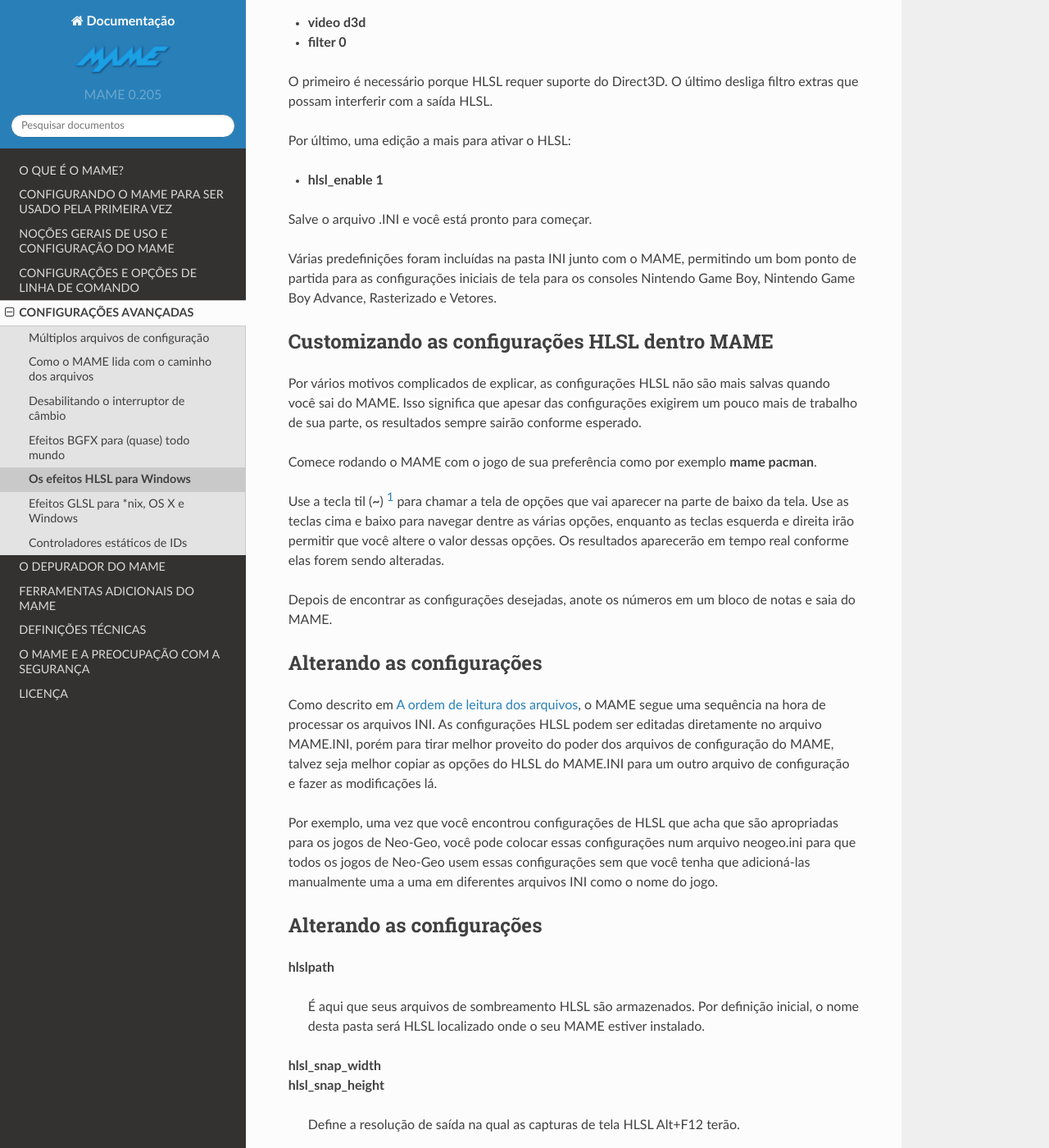
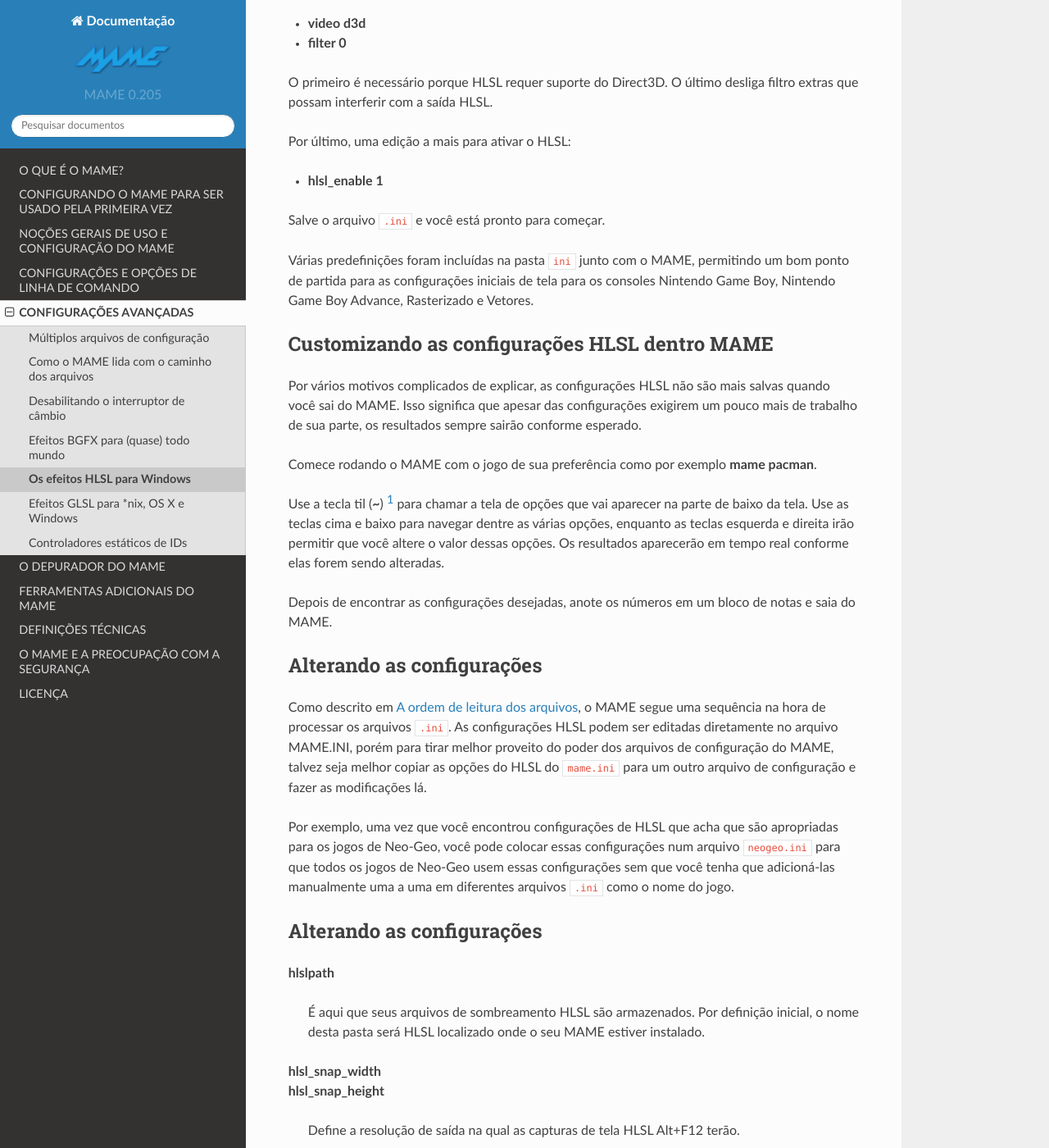
Before and after one commit to wtuemura/mamedoc, a Sphinx documentation site: the page built from source/advanced/hlsl.rst, in a window 1280 px wide and 1400 px high, scrolled down 1408 px. Shown: the whole window at 82% size. Built offline with Sphinx 7.4.7 and the Read the Docs theme 2.0.0, drawn with Linux system fonts in a browser that asks for light colours; some of the changed text lies outside the part shown.

Commit message:
Secando gelo 2

```diff
--- a/source/advanced/hlsl.rst
+++ b/source/advanced/hlsl.rst
@@ -65,7 +65,7 @@
 As distribuições oficiais do MAME já incluem o HLSL, então você não
 precisa baixar nenhum outro arquivo adicional.
 
-Abra o seu MAME.INI no seu editor de texto preferido como o bloco de
+Abra o seu ``mame.ini`` no seu editor de texto preferido como o bloco de
 notas por exemplo e verifique se as seguintes opções estão definidas
 corretamente:
 
@@ -79,10 +79,10 @@
 
 * **hlsl_enable 1**
 
-Salve o arquivo .INI e você está pronto para começar.
+Salve o arquivo ``.ini`` e você está pronto para começar.
 
 
-Várias predefinições foram incluídas na pasta INI junto com o MAME,
+Várias predefinições foram incluídas na pasta ``ini`` junto com o MAME,
 permitindo um bom ponto de partida para as configurações iniciais de
 tela para os consoles Nintendo Game Boy, Nintendo Game Boy Advance,
 Rasterizado e Vetores.
@@ -113,17 +113,17 @@
 --------------------------
 
 Como descrito em :ref:`advanced-multi-CFG`, o MAME segue uma sequência
-na hora de processar os arquivos INI. As configurações HLSL podem ser
-editadas diretamente no arquivo MAME.INI, porém para tirar melhor
+na hora de processar os arquivos ``.ini``. As configurações HLSL podem
+ser editadas diretamente no arquivo MAME.INI, porém para tirar melhor
 proveito do poder dos arquivos de configuração do MAME, talvez seja
-melhor copiar as opções do HLSL do MAME.INI para um outro arquivo de
+melhor copiar as opções do HLSL do ``mame.ini`` para um outro arquivo de
 configuração e fazer as modificações lá.
 
 Por exemplo, uma vez que você encontrou configurações de HLSL que acha
 que são apropriadas para os jogos de Neo-Geo, você pode colocar essas
-configurações num arquivo neogeo.ini para que todos os jogos de Neo-Geo
+configurações num arquivo ``neogeo.ini`` para que todos os jogos de Neo-Geo
 usem essas configurações sem que você tenha que adicioná-las manualmente
-uma a uma em diferentes arquivos INI como o nome do jogo.
+uma a uma em diferentes arquivos ``.ini`` como o nome do jogo.
 
 
 Alterando as configurações
@@ -343,14 +343,14 @@
 Os efeitos HLSL também podem ser usados com jogos vetorizados. Devido a
 uma grande variedade de opções para a configuração individual de jogos
 vetoriais, é altamente recomendável que você os adicione em arquivos INI
-individuais jogo a jogo (tempest.ini por exemplo).
+individuais jogo a jogo (``tempest.ini`` por exemplo).
 
 As máscaras de sombreamento só estão disponíveis em jogos vetoriais e
 não devem ser usados em jogos vetoriais monocromáticos. Além disso, os
 jogos de vetoriais não usavam linhas de varredura, de modo que também
 devem ser desativados.
 
-Abra o seu arquivo INI no seu editor de texto preferido (o Bloco de
+Abra o seu arquivo ``.ini`` no seu editor de texto preferido (o Bloco de
 notas por exemplo) e verifique se as seguintes opções estão configuradas
 corretamente:
 
```
